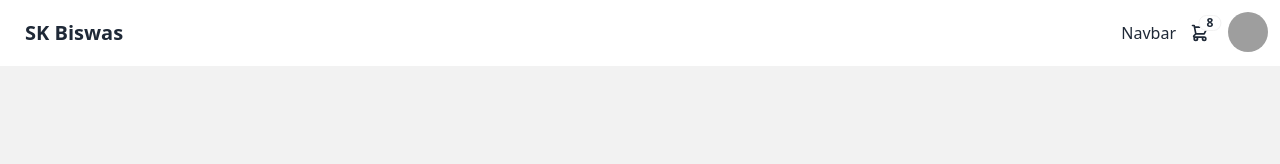
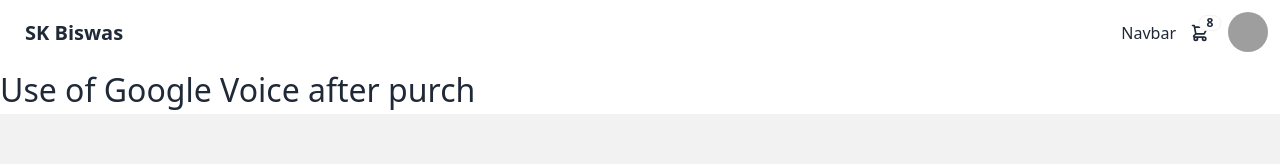
Before and after one commit to sumonDev13/gveCommerce, a React (Vite) app in the folder client/: page / in a window 1280 px wide. Shown: the top 164 px of the page. Built offline with nearby package versions, Linux system fonts and the light colour scheme; grey boxes are pictures that could not be loaded.

Commit message:
text animation added

```diff
--- a/client/package.json
+++ b/client/package.json
@@ -11,7 +11,8 @@
   },
   "dependencies": {
     "react": "^18.2.0",
-    "react-dom": "^18.2.0"
+    "react-dom": "^18.2.0",
+    "react-type-animation": "^3.2.0"
   },
   "devDependencies": {
     "@types/react": "^18.2.56",
--- a/client/src/App.jsx
+++ b/client/src/App.jsx
@@ -1,4 +1,5 @@
 import Footer from "./components/footer/Footer";
+import ExampleComponent from "./components/header/HeaderNote";
 import Hero from "./components/hero/Hero";
 import Navbar from "./components/navbar/Navbar";
 
@@ -6,6 +7,7 @@
   return (
     <>
       <Navbar/>
+      <ExampleComponent/>
       <Hero/>
       <Footer/>
     </>
--- /dev/null
+++ b/client/src/components/header/HeaderNote.jsx
@@ -0,0 +1,24 @@
+import { TypeAnimation } from 'react-type-animation';
+
+ const ExampleComponent = () => {
+  return (
+    <TypeAnimation
+      sequence={[
+        'Use of Google Voice after purchase is at your own risk ', // Types 'One'
+        1000, // Waits 1s
+        ' The authorities are not responsible for any damage to your account ', // Deletes 'One' and types 'Two'
+        2000, // Waits 2s
+        ' Please use your account wisely and safely ', // Types 'Three' without deleting 'Two'
+        () => {
+          console.log('Sequence completed');
+        },
+      ]}
+      wrapper="span"
+      cursor={true}
+      repeat={Infinity}
+      style={{ fontSize: '2em', display: 'inline-block' }}
+    />
+  );
+};
+
+export default ExampleComponent;
```
Also changed, not shown: 1 other file (tests, documents, lock files or other folders).
